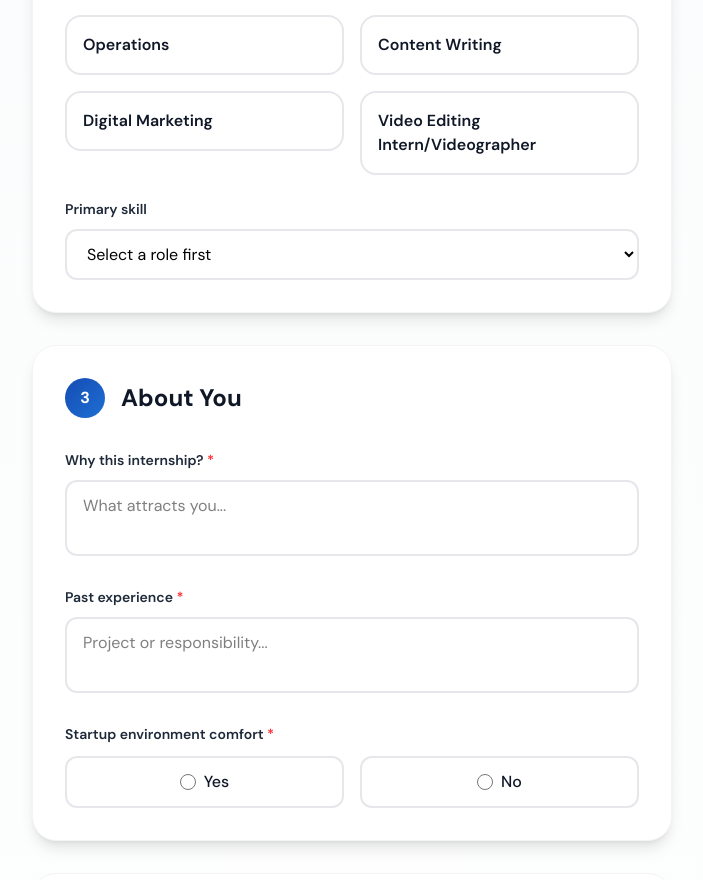
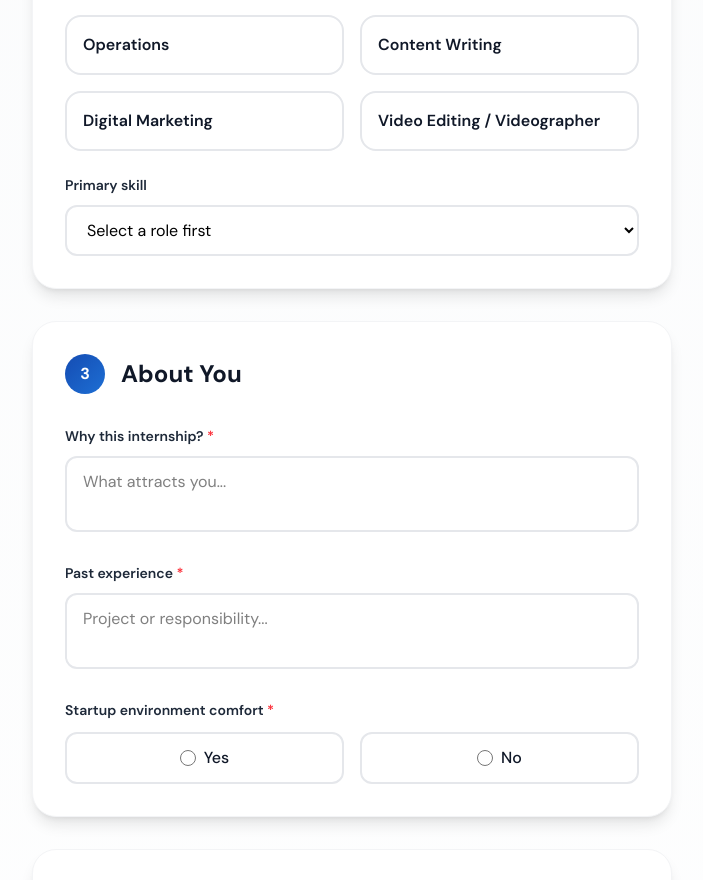
Before and after one commit to thesachinyyadav/withsocio, a Next.js app: page /careers/1 in a window 1280 px wide. Shown: the part 1120-2000 px from the top of the page, without its empty margins (288-991 px from the left). Built offline with nearby package versions, Linux system fonts and the light colour scheme.

Commit message:
fix: rename role to Video Editing / Videographer

```diff
--- a/app/careers/[campusId]/page.tsx
+++ b/app/careers/[campusId]/page.tsx
@@ -75,11 +75,11 @@ export default function CareersApplicationPage() {
     "Operations": ["Excel/Sheets", "Process Ops", "Project Management", "Documentation", "Other"],
     "Content Writing": ["Blog Writing", "Copywriting", "SEO Writing", "Social Media Content", "Other"],
     "Digital Marketing": ["SEO", "SEM", "Social Media", "Email Marketing", "Analytics", "Other"],
-    "Video Editing Intern/Videographer": ["Adobe Premiere Pro", "After Effects", "DaVinci Resolve", "Final Cut Pro", "CapCut", "Other"],
+    "Video Editing / Videographer": ["Adobe Premiere Pro", "After Effects", "DaVinci Resolve", "Final Cut Pro", "CapCut", "Other"],
   };
 
   const techRoles = ["Frontend Development", "Database Handling"];
-  const videoRoles = ["Video Editing Intern/Videographer"];
+  const videoRoles = ["Video Editing / Videographer"];
 
   const getWorkSampleLabel = () => {
     if (techRoles.includes(formData.roleInterest)) return "GitHub Repo Link";
@@ -409,7 +409,7 @@ export default function CareersApplicationPage() {
               </a>
             </div>
             <div className="grid grid-cols-1 sm:grid-cols-2 gap-4 mb-6">
-              {["Database Handling", "Frontend Development", "Operations", "Content Writing", "Digital Marketing", "Video Editing Intern/Videographer"].map((role) => (
+              {["Database Handling", "Frontend Development", "Operations", "Content Writing", "Digital Marketing", "Video Editing / Videographer"].map((role) => (
                 <label key={role} className="cursor-pointer">
                   <input type="radio" name="roleInterest" value={role} checked={formData.roleInterest === role} onChange={handleInputChange} required className="sr-only" />
                   <div className={`p-4 rounded-2xl border-2 transition-all ${formData.roleInterest === role ? "border-[#154CB3] bg-blue-50 shadow-lg" : "border-gray-200 hover:border-blue-300 hover:bg-gray-50"}`}>
--- a/app/panel/page.tsx
+++ b/app/panel/page.tsx
@@ -54,7 +54,7 @@ const roleColors: Record<string, string> = {
   "Content Writing": "bg-pink-100 text-pink-800",
   "Marketing": "bg-indigo-100 text-indigo-800",
   "Digital Marketing": "bg-teal-100 text-teal-800",
-  "Video Editing Intern/Videographer": "bg-rose-100 text-rose-800",
+  "Video Editing / Videographer": "bg-rose-100 text-rose-800",
 };
 
 export default function AdminDashboard() {
@@ -455,7 +455,7 @@ export default function AdminDashboard() {
               <option value="Content Writing">Content Writing</option>
               <option value="Marketing">Marketing</option>
               <option value="Digital Marketing">Digital Marketing</option>
-              <option value="Video Editing Intern/Videographer">Video Editing Intern/Videographer</option>
+              <option value="Video Editing / Videographer">Video Editing / Videographer</option>
             </select>
             <select
               value={filterStatus}
```
Also changed, not shown: 1 other file (tests, documents, lock files or other folders).
